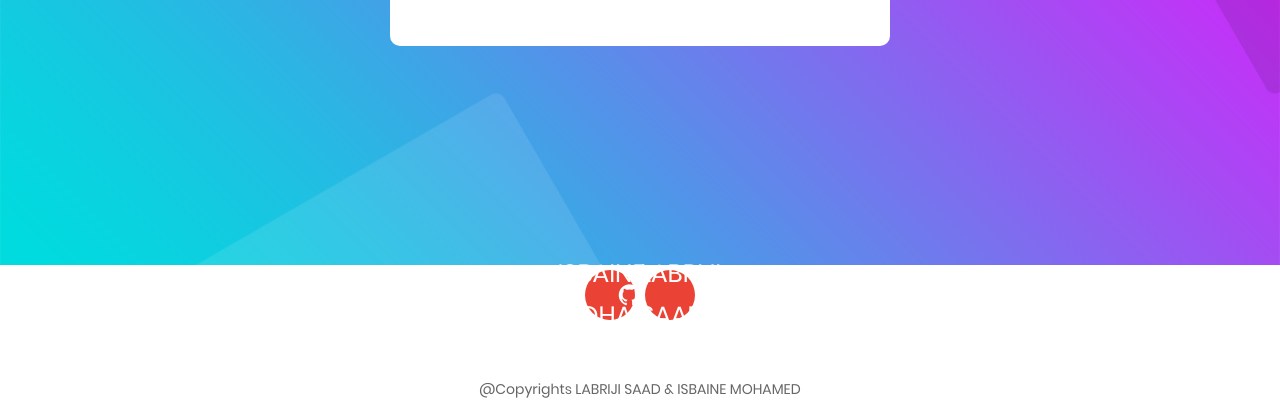
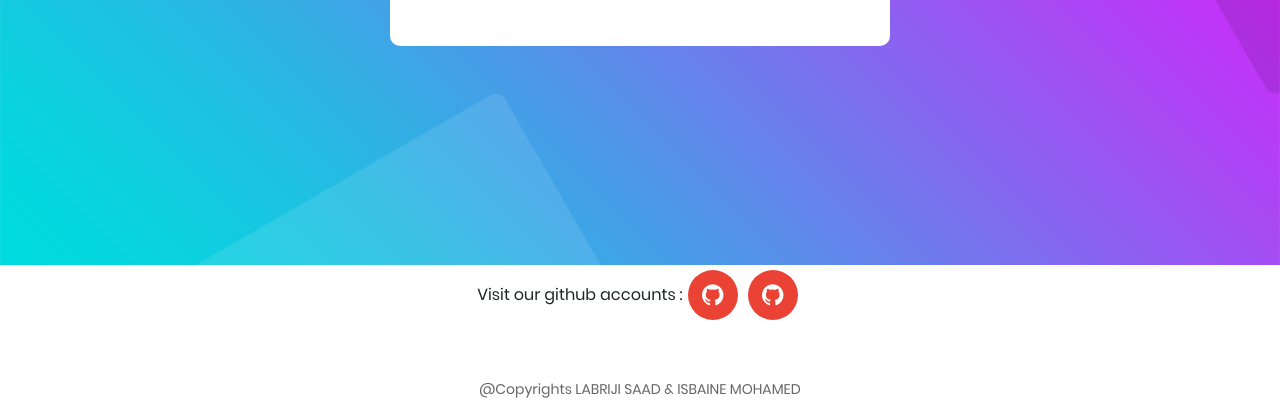
Before and after one commit to isbainemohamed/youtube-downloader, a Flask app: template templates/download.html in a window 1280 px wide. Shown: the part 535-955 px from the top of the page. Run offline with Flask 2, Linux system fonts and the light colour scheme; the template is opened without the code that fills it: most values are stand-ins (such as "Sample title", 1, 10 or a date in 2020); some libraries are stand-ins or nearby versions.

Commit message:
Update download.html

```diff
--- a/templates/download.html
+++ b/templates/download.html
@@ -261,14 +261,15 @@
 
 
 					<div class="flex-c-m">
+						Visit our github accounts :
 						<a href="https://github.com/isbainemohamed" class="login100-social-item bg3">
 							<i class="fa fa-github"></i>
-							ISBAINE MOHAMED
+
 						</a>
 
 						<a href="https://github.com/labrijisaad" class="login100-social-item bg3">
 							<i class="fa fa-github"></i>
-							LABRIJI SAAD
+
 						</a>
 
 					</div>
```
